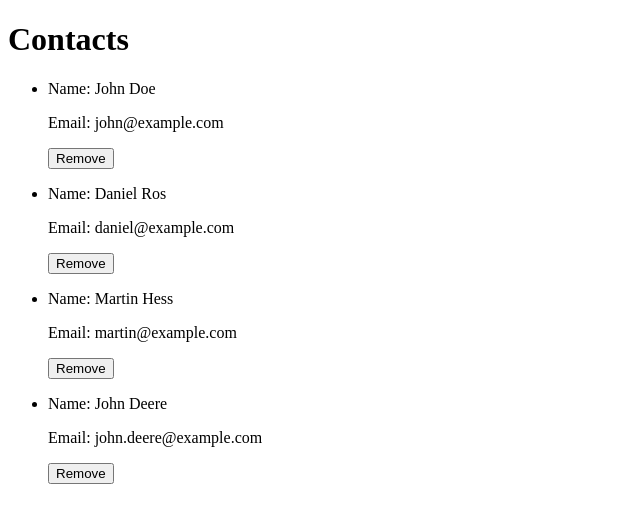
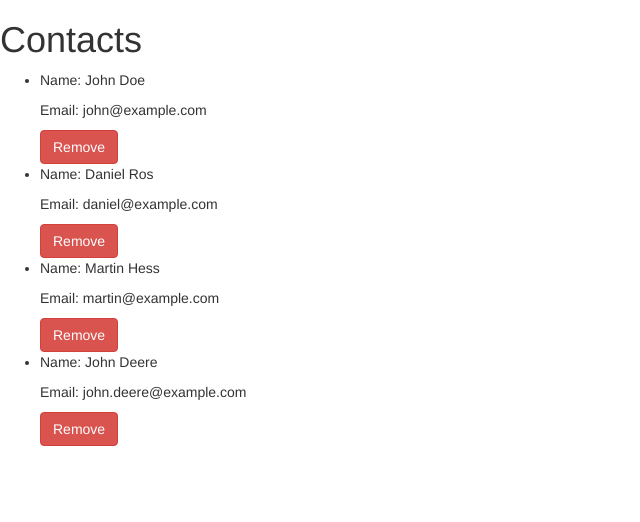
Before and after one commit to ikokyns/vivify-academy-angular, an Angular app: page / in a window 1280 px wide. Shown: the top 522 px of the page, without its empty margins (0-640 px from the left). Built offline with nearby package versions, Linux system fonts and the light colour scheme.

Commit message:
Added Bootstrap

```diff
--- a/package.json
+++ b/package.json
@@ -21,7 +21,10 @@
     "@angular/platform-browser": "^4.2.4",
     "@angular/platform-browser-dynamic": "^4.2.4",
     "@angular/router": "^4.2.4",
+    "app": "^0.1.0",
+    "bootstrap": "^3.3.7",
     "core-js": "^2.4.1",
+    "next": "^3.0.6",
     "rxjs": "^5.4.2",
     "zone.js": "^0.8.14"
   },
--- a/src/app/contacts/contacts.component.html
+++ b/src/app/contacts/contacts.component.html
@@ -8,6 +8,6 @@
     <p>
       Email: {{ contact.email }}
     </p>
-    <button (click)="remove(contact)">Remove</button>
+    <button class="btn btn-danger" (click)="remove(contact)">Remove</button>
   </li>
 </ul>
```
Also changed, not shown: .angular-cli.json, 1 other file (tests, documents, lock files or other folders).
